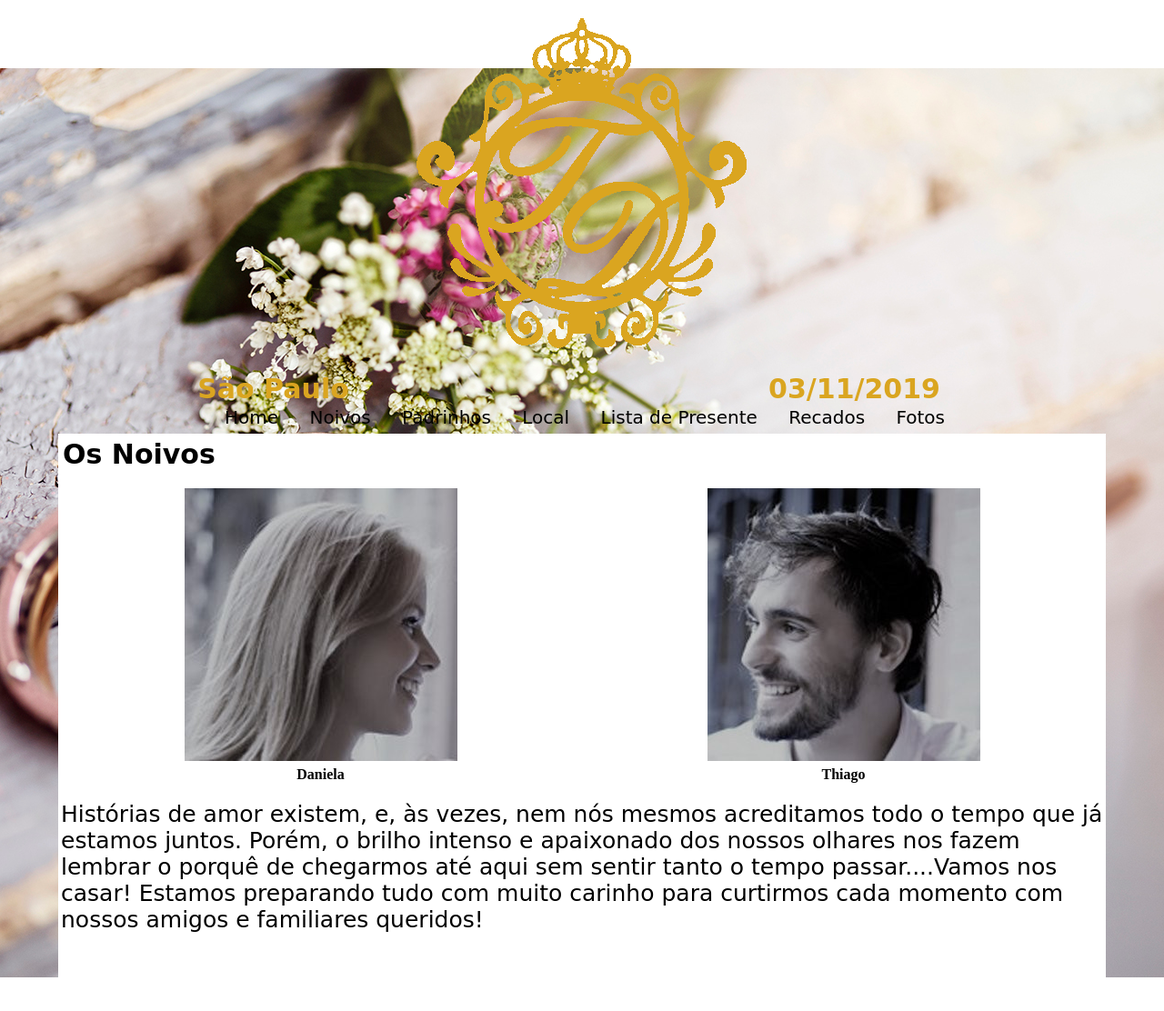
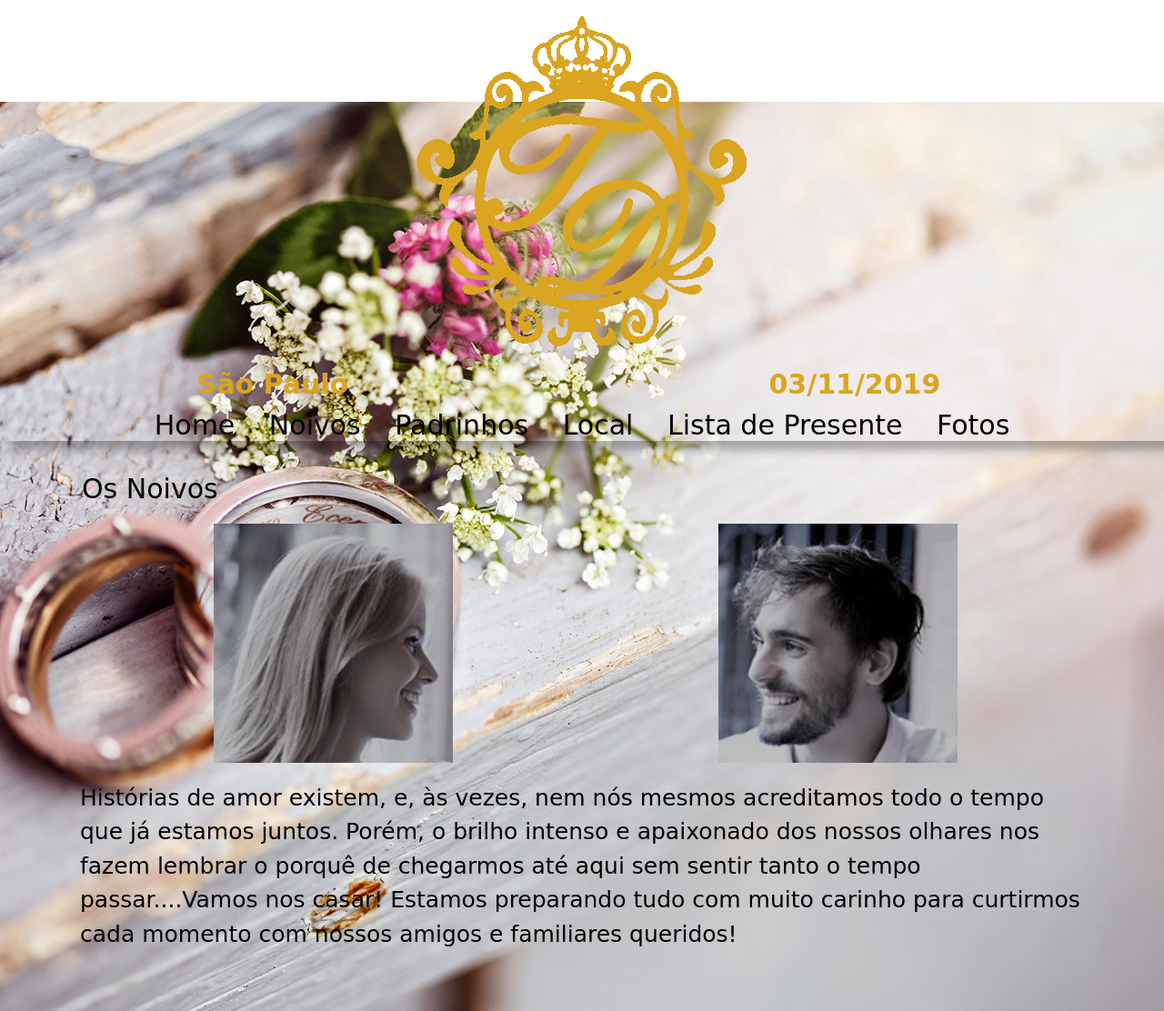
Before and after one commit to tkiilian/casamento, a plain HTML site: page front/noivos.html in a window 1280 px wide. Shown: the top 1112 px of the page at 91% size. Drawn offline with Linux system fonts and the light colour scheme.

Commit message:
aplicando row

```diff
--- a/front/css/style.css
+++ b/front/css/style.css
@@ -6,9 +6,8 @@
 }
 
 .container {
-    background: #fff;
+    /*background: rgba( 0, 0, 0, .4);*/
     width: 90%;
-    /* min-height: 500px; */
     margin: auto;
 }
 
@@ -38,7 +37,6 @@
     padding: 5px 10px;
     border: 1px solid rgba(0, 0, 0, 0.2);
 }
-
 /*------------------------------------------------div principal*/
 .container h2 {
     font-family: rage, cursive;
@@ -56,7 +54,7 @@
 
 .container p {
     font-family: rage, cursive;
-    font-size: 25px;
+    font-size:25px;
     padding: 0 0 0 3px;
     color: black;
 }
@@ -66,6 +64,9 @@
 .cabecalho {
     width: 100%;
     min-height: 100px;
+    border: none;
+    box-shadow: 10px 10px 10px rgba(0, 0, 0, .3);
+    margin-bottom: 30px;
 }
 
 #logo {
@@ -83,16 +84,16 @@
 
 #menu{
     width: 100%;
-    height: 30px;
+    height: 40px;
 }
 
 #menu ul{
     display: block;
     font-family: rage , cursive;
-    font-size: 20px;
+    font-size: 30px;
     list-style: none;
-    width: 90%;
-    margin: 0 0 0 67px;
+    /*width: 100%;*/
+    margin: 0 0 20px 0;
     text-align: center;
 
 }
@@ -124,28 +125,32 @@
     width: 100%;
     min-height: 70px;
     text-align: center;
+    border: none;
+    box-shadow: 10px -10px 10px rgba(0, 0, 0, .6);
+    margin-top: 20px;
 }
 
 
 /*----------------------------------noivos*/
-.noivos {
+.container.noivos .row {
     width: 100%;
-    margin: 0 5 0 5;
+    margin-top: 20px;
+    margin-bottom: 20px;
 }
 
-.noivos tr{
-    margin: 0 0px 0 0px;
-
-}
-.noivos tr td {
-    width: 35%;
-    padding: 0 5 10 5;
-    text-align: center;
+.container.noivos .col {
+    width: 150px;
 }
 
-.noivos tr td h4 {
-    text-align: center;
+.container.noivos img {
+    width: 50%;
+    margin: 0 0 0 150px;
+    padding: 0;
 }
+
+
+
+
 
 /*-------------------------------padrinhos*/
 .padrinhos {
--- a/front/noivos.html
+++ b/front/noivos.html
@@ -6,6 +6,7 @@
         <meta name="viewport" content="width=device-width, initial-scale=1.0">
         <meta http-equiv="X-UA-Compatible" content="ie=edge">
         <title>Thiago & Daniela</title>
+        <link rel="stylesheet" href="css/bootstrap.css" />
         <link rel="shortcut icon" href="img/alianca.jpg" />
         <link rel="stylesheet" type="text/css" href="css/style.css">
     </head>
@@ -33,45 +34,27 @@
                     <li><a href="padrinhos.html">Padrinhos</a></li>
                     <li><a href="local.html">Local</a></li>
                     <li><a href="presente.html">Lista de Presente</a></li>
-                    <li><a href="recado.html">Recados</a></li>
                     <li><a href="album.html">Fotos</a></li>
                 </ul>
             </nav>
             </header>
 
-            <div class="container">
+            <div class="container noivos">
                 <div>
-                    <script src="script/app.js" type="text/javascript"></script>
                     <section id="conteudo">
                         <h2>Os Noivos</h2>
-                        <br/>
-                        <table class="noivos">
-                            <tr>
-                                <td>
-                                    <img src="img/noiva.jpg" />
-                                </td>
 
-                                <td>
-                                    <img src="img/noivo.jpg" />
-                                </td>
-                            </tr>
-
-                            <tr>
-                                <td>
-                                    <h4>Daniela</h4>
-                                </td>
-
-                                <td>
-                                    <h4>Thiago</h4>
-                                </td>
-                            </tr>
-                        </table>
-                        <br/>
+                        <div class="row">
+                            <div class="col"><img src="img/noiva.jpg"></div>
+                            <div class="col"><img src="img/noivo.jpg"></div>
+                        </div>
 
                         <p>Histórias de amor existem, e, às vezes, nem nós mesmos acreditamos todo o tempo que já estamos juntos. Porém, o brilho intenso e apaixonado dos nossos olhares nos fazem lembrar o porquê de chegarmos até aqui sem sentir tanto o tempo passar....Vamos nos casar! Estamos preparando tudo com muito carinho para curtirmos cada momento com nossos amigos e familiares queridos!</p>
                         <br/><br/><br/>
                     </section>
                 </div>
+                <script src="script/app.js" type="text/javascript"></script>
+
             </div>
 
             <footer class="rodape">
```
Also changed, not shown: front/album.html (+0 -1 lines), front/index.html (+0 -1 lines), front/local.html (+0 -1 lines), front/marque-presenca.html (+0 -1 lines), front/padrinhos.html (+0 -1 lines), front/presente.html (+0 -1 lines), front/recado.html (deleted, +0 -77 lines).
